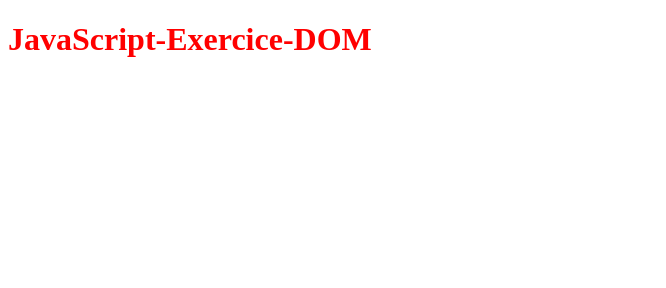
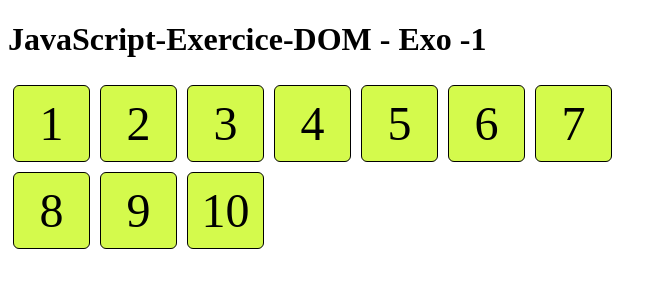
Before and after one commit to Littlebirdwarrior/JavaScript-Exercice-DOM, a plain HTML site: page exo1/index.html in a window 1280 px wide. Shown: the whole page, without its empty margins (0-666 px from the left). Drawn offline with Linux system fonts and the light colour scheme.

Commit message:
function shuffle et append Child ok

```diff
--- a/exo1/assets/js/script.js
+++ b/exo1/assets/js/script.js
@@ -1,3 +1,37 @@
 //Script
 
-console.log('helloWorld');
+
+//mélanger les cartes
+function shuffleChildren(parent){
+    let children = parent.children
+    let i = children.lenght, k, temp
+    while(--i > 0){
+        k = Math.floor(Math.random()*(i+1))
+        temp = board.childNodes[k]
+        board.childNodes[k] = board.childNodes[i]
+        board.appendChild(temp)
+    }
+}
+
+//generer les cartes
+const box = document.createElement('div')
+box.classList.add('box')
+
+//selectionnner contenant
+const board = document.querySelector('#board')
+
+
+
+//génerer cartes et les numeroté
+for(let i = 1; i <= 10; i++){
+    const newbox = box.cloneNode()
+    newbox.innerText = i
+    board.appendChild(newbox)
+
+    newbox.addEventListener('click', function(){
+    console.log("Boite n°"+ i +", click !");
+    })
+}
+
+
+shuffleChildren(board)
--- a/exo1/assets/styles/style.css
+++ b/exo1/assets/styles/style.css
@@ -1,5 +1,34 @@
 /*Styles*/
 
-h1 {
-    color: red;
+#board{
+    max-width: 50%;
+    display: flex;
+    flex-wrap: wrap;
 }
+
+.box {
+    width: 75px;
+    height: 75px;
+    border: 1px solid #000;
+    background-color: rgba(212, 250,76);
+    font-size: 3em;
+    text-align: center;
+    line-height: 75px;
+    margin: 5px;
+    animation: appear 1s;
+    border-radius: 6px;
+}
+
+.box-clicked{
+    background-color: #ccc;
+    color: #ccc;
+}
+
+@keyframes appear{
+    from{
+        transform: scale(0) rotate(180deg);
+    }
+    to {
+        transform: scale(1) rotate(0deg);
+    }
+}
--- a/exo1/index.html
+++ b/exo1/index.html
@@ -9,7 +9,12 @@
 </head>
 <body>
     <h1>
-        JavaScript-Exercice-DOM</h1>
+        JavaScript-Exercice-DOM - Exo -1</h1>
+
+        <div id="board">
+        <!--***********-->
+        </div>
+
 
     <script src="assets/js/script.js" type="text/javascript"></script>
 </body>
```
